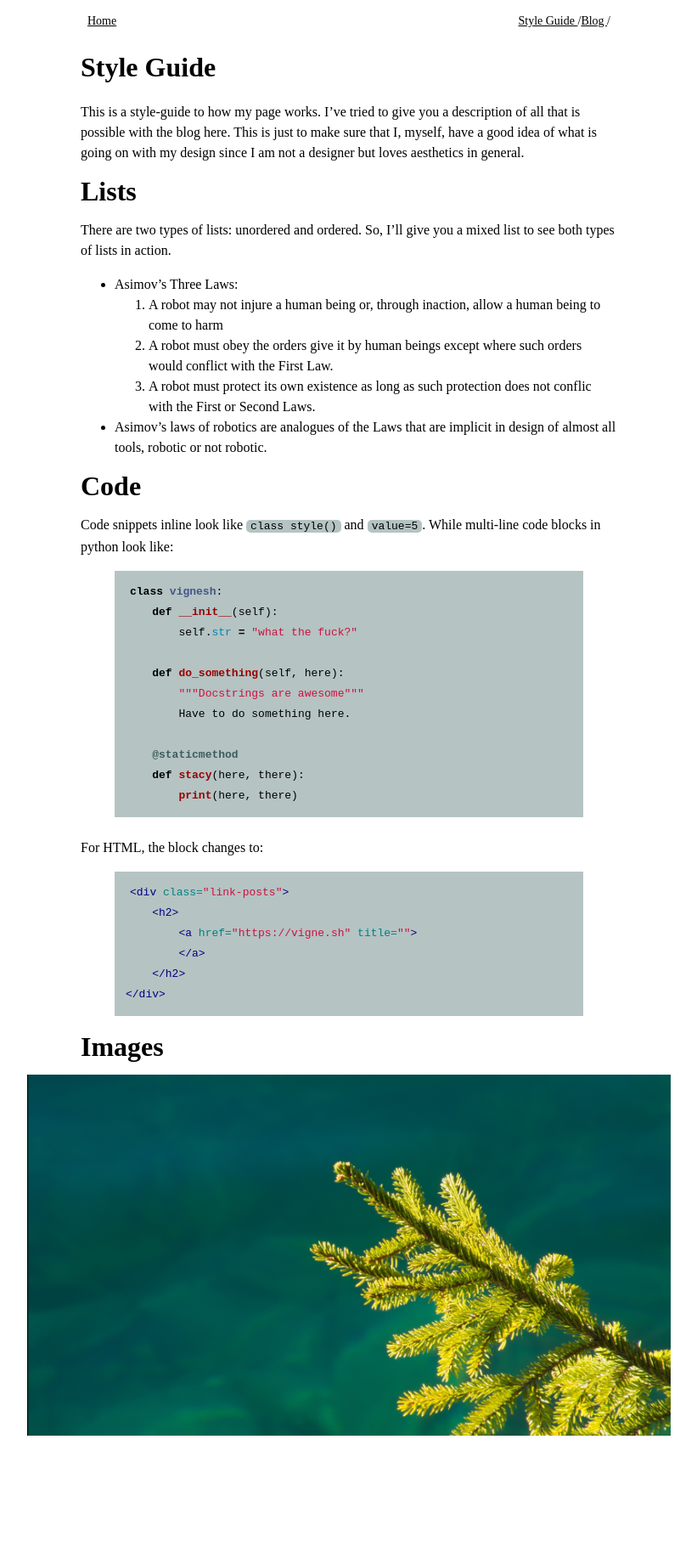
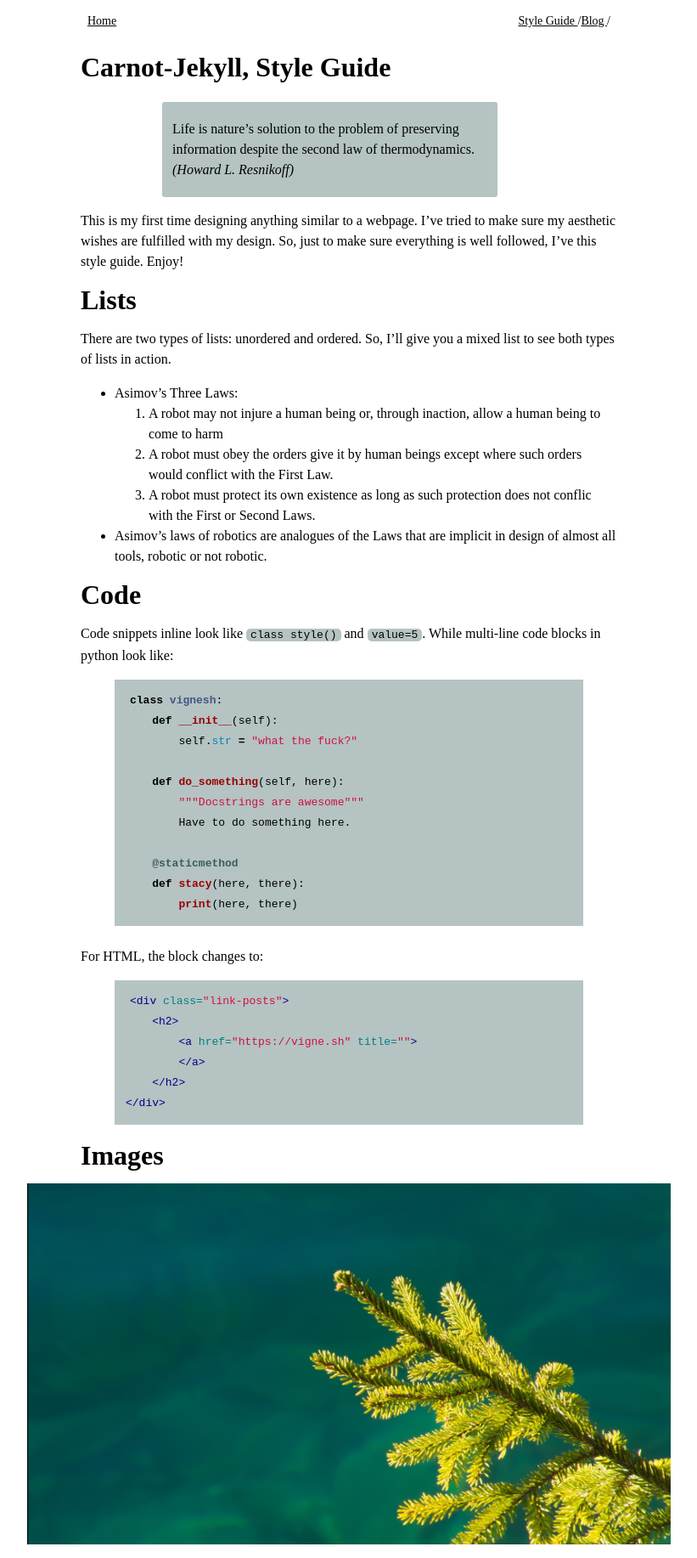
Before and after one commit to vignkri/vignkri.github.io, a Jekyll site: the page built from style/index.md, in a window 1280 px wide. Shown: the whole page at 85% size, without its empty margins (229-1050 px from the left). Built offline with Jekyll 4.4.1, drawn with Linux system fonts in a browser that asks for light colours; comment, search, counter and statistics services are not loaded; before the commit the page ends 1706 px from its top, so only the background shows below that.

Commit message:
Fix some typos and add a blockquote example.

```diff
--- a/_sass/common.scss
+++ b/_sass/common.scss
@@ -43,9 +43,10 @@ div#main{
 // Blockquotes
 
 blockquote {
-    margin: 0em 1em 0em 2em;
+    width: 60%;
+    margin: 0em 2em 0em 6em;
     border-radius: 3px;
-    padding: 8px 8px 8px 8px;
+    padding: 4px 4px 4px 12px;
     background: $code-bg;
 }
 
--- a/style/index.md
+++ b/style/index.md
@@ -1,9 +1,12 @@
 ---
 layout: page
-title: Style Guide
+title: Carnot-Jekyll, Style Guide
 ---
 
-This is a style-guide to how my page works. I've tried to give you a description of all that is possible with the blog here. This is just to make sure that I, myself, have a good idea of what is going on with my design since I am not a designer but loves aesthetics in general.
+> Life is nature's solution to the problem of preserving information despite the second law of thermodynamics.
+  *(Howard L. Resnikoff)*
+
+This is my first time designing anything similar to a webpage. I've tried to make sure my aesthetic wishes are fulfilled with my design. So, just to make sure everything is well followed, I've this style guide. Enjoy!
 
 # Lists
 
```
